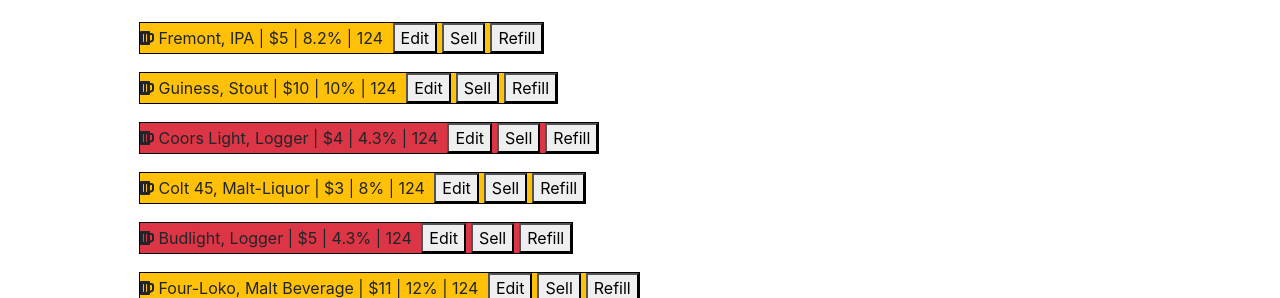
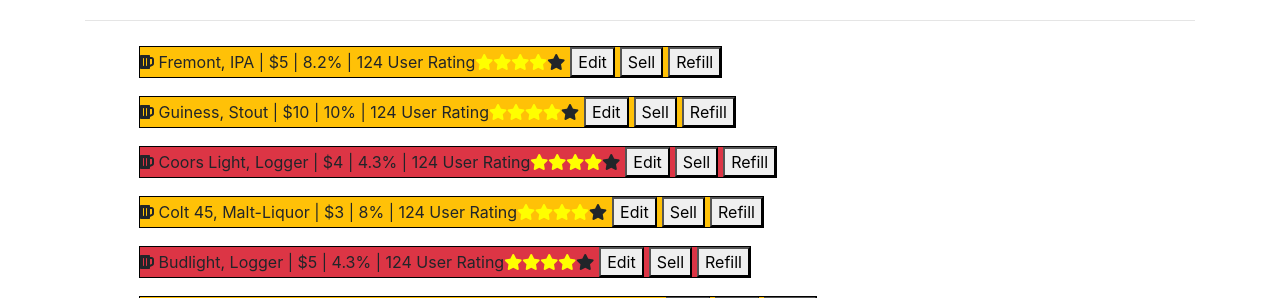
Before and after one commit to Connor85/TapHouse, an Angular app: page / in a window 1280 px wide. Shown: the part 654-952 px from the top of the page. Built offline with nearby package versions, Linux system fonts and the light colour scheme.

Commit message:
added ratings

```diff
--- a/src/app/app.component.css
+++ b/src/app/app.component.css
@@ -23,6 +23,10 @@
     color: goldenrod;
 }
 
+.checked {
+    color: yellow;
+}
+
 .header, #title {
     background-image: url('https://media.giphy.com/media/PvZ2jLjFofH4Q/giphy.gif');
     background-repeat: no-repeat;
--- a/src/app/app.component.html
+++ b/src/app/app.component.html
@@ -1,11 +1,21 @@
 <div class="container">
     <div class="header" id="gifJu"><h1 id="title" style="text-align: center">{{title}}</h1></div>
+
+  <br>
+
+
   <h3><i class="fa fa-beer" id="beer"></i>Our Beers</h3>
   <hr>
-  <div class="col-md-7">
+  <div class="col-md-12">
     <ul>
       <li [class]="sortPrice(currentBeer)" *ngFor="let currentBeer of beers"><i class="fa fa-beer"></i> {{currentBeer.brand}},
         {{currentBeer.type}} | ${{currentBeer.price}} | {{currentBeer.alcoholContent}}% | {{currentBeer.pintsLeft}}
+        <span class="heading">User Rating</span>
+        <span class="fa fa-star checked"></span>
+        <span class="fa fa-star checked"></span>
+        <span class="fa fa-star checked"></span>
+        <span class="fa fa-star checked"></span>
+        <span class="fa fa-star"></span>
         <button (click)="editBeer(currentBeer)"> Edit </button>
         <button (click)="sellBeer(currentBeer)"> Sell</button>
         <button (click)="kegRefill(currentBeer)">Refill</button>
--- a/src/index.html
+++ b/src/index.html
@@ -7,6 +7,7 @@
 
   <meta name="viewport" content="width=device-width, initial-scale=1">
   <link rel="stylesheet" href="https://use.fontawesome.com/releases/v5.4.1/css/all.css" integrity="sha384-5sAR7xN1Nv6T6+dT2mhtzEpVJvfS3NScPQTrOxhwjIuvcA67KV2R5Jz6kr4abQsz" crossorigin="anonymous">
+
   <link rel="icon" type="image/x-icon" href="favicon.ico">
 </head>
 <body>
```
